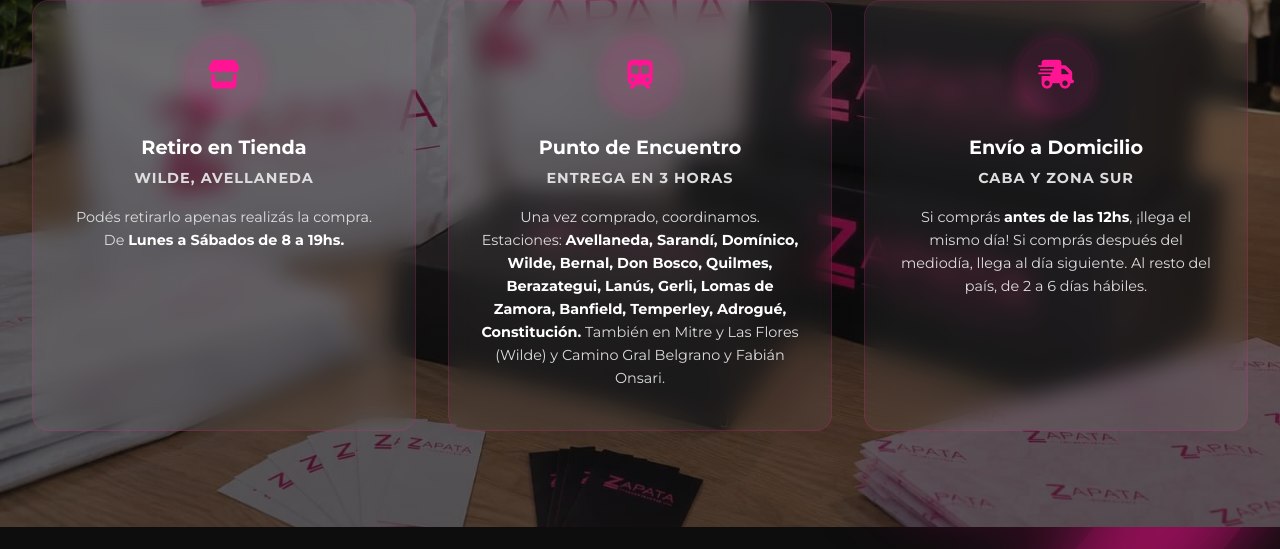
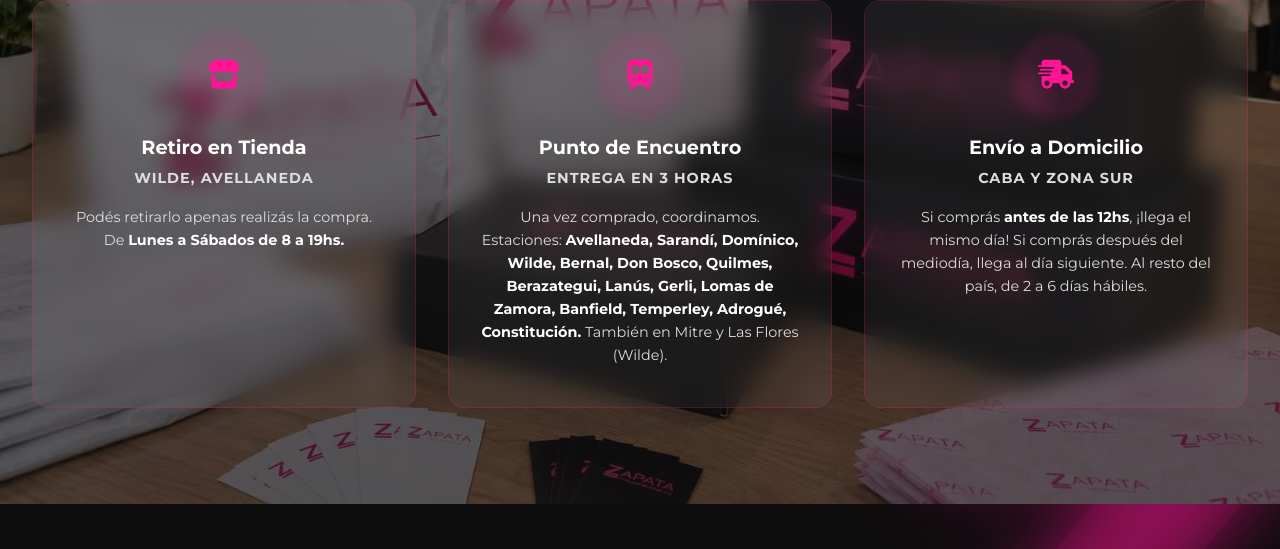
Before and after one commit to zapataramil/zapata-tienda, a website: page index.html in a window 1280 px wide. Shown: the part 1110-1659 px from the top of the page. Drawn offline with Linux system fonts and the light colour scheme; a script that the page names is missing.

Commit message:
Update index.html

```diff
--- a/index.html
+++ b/index.html
@@ -96,7 +96,7 @@
         <div class="icono-entrega"><i class="fa-solid fa-train-subway"></i></div>
         <h3>Punto de Encuentro</h3>
         <p class="subtitulo-entrega">Entrega en 3 horas</p>
-        <p>Una vez comprado, coordinamos. Estaciones: <strong>Avellaneda, Sarandí, Domínico, Wilde, Bernal, Don Bosco, Quilmes, Berazategui, Lanús, Gerli, Lomas de Zamora, Banfield, Temperley, Adrogué, Constitución.</strong> También en Mitre y Las Flores (Wilde) y Camino Gral Belgrano y Fabián Onsari.</p>
+        <p>Una vez comprado, coordinamos. Estaciones: <strong>Avellaneda, Sarandí, Domínico, Wilde, Bernal, Don Bosco, Quilmes, Berazategui, Lanús, Gerli, Lomas de Zamora, Banfield, Temperley, Adrogué, Constitución.</strong> También en Mitre y Las Flores (Wilde).</p>
       </div>
 
       <div class="tarjeta-entrega">
```
